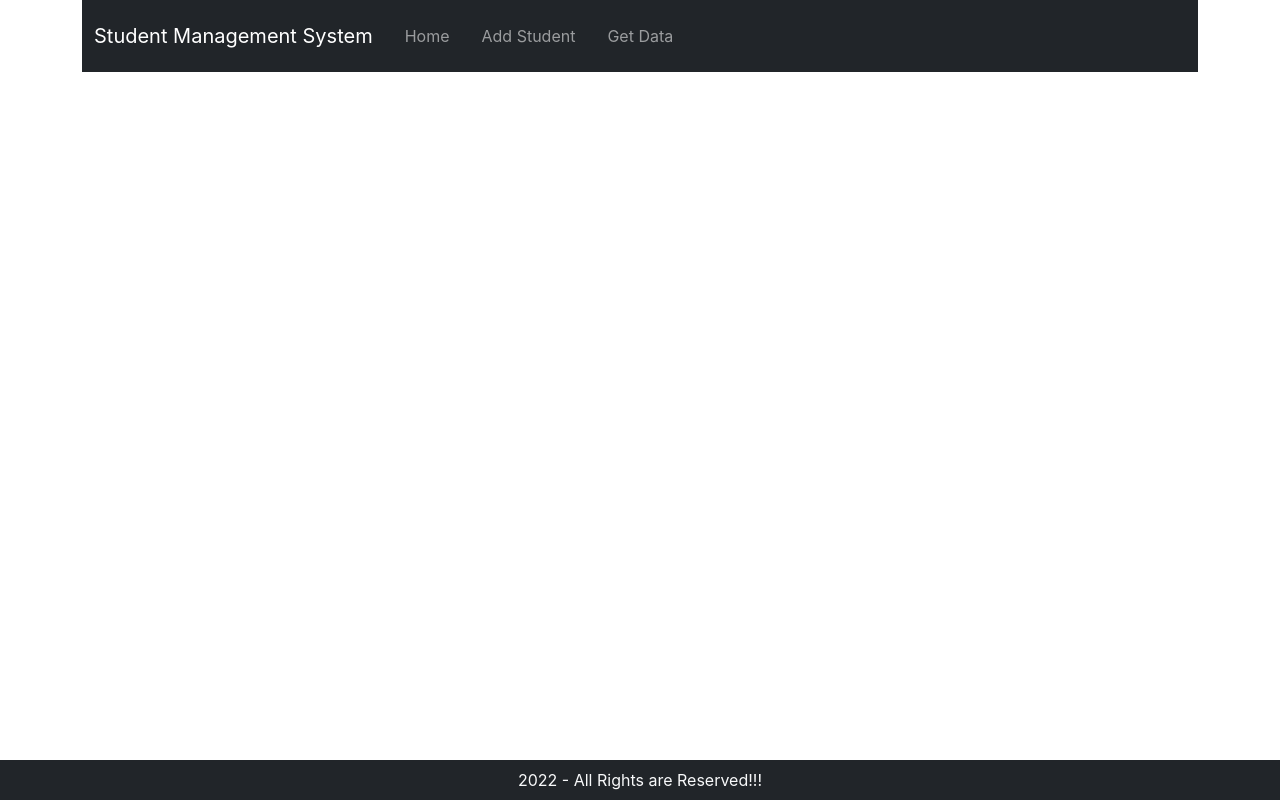
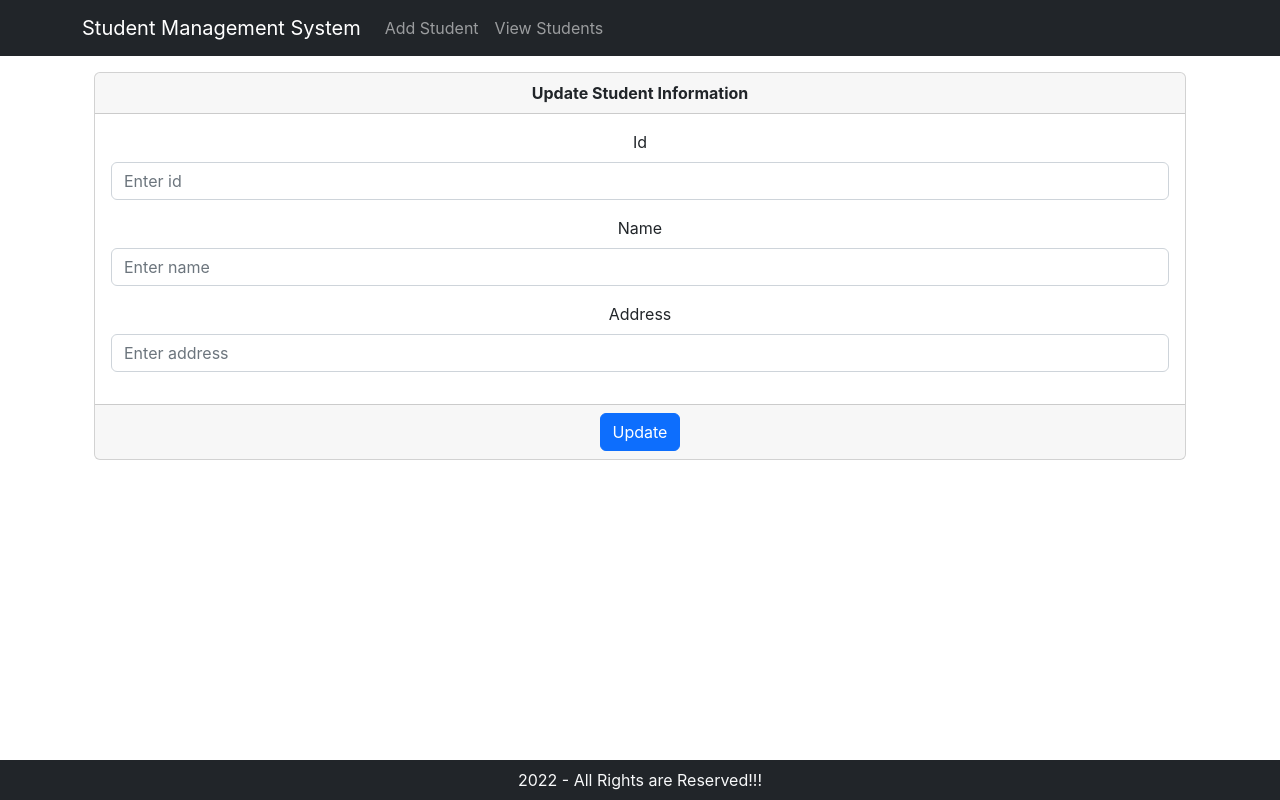
Before and after one commit to bhoomildayani182/-StudentMgntSystemWithMySQL_Remote_Frontend, a React (Create React App) app: page /student/1 in a window 1280 px wide. Built offline with nearby package versions, Linux system fonts and the light colour scheme; no server answers.

Commit message:
Added Alert Toast

```diff
--- a/src/App.js
+++ b/src/App.js
@@ -1,31 +1,46 @@
-import './App.css';
-import Navigationbar from './Component/Navigationbar';
-import Addstudent from './Component/Student';
-import Getdata from './Component/Getdata';
-import { Container } from 'react-bootstrap';
-import ReactDOM from 'react-dom/client';
-import Footer from "./Component/Footer";
-import {BrowserRouter as Router, Routes, Route} from 'react-router-dom'
-import {BrowserRouter} from 'react-router-dom'
-
-
+import "./App.css";
+import Student from "./components/Student";
+import StudentList from "./components/StudentList";
+import NavigationBar from "./components/NavigationBar";
+import Footer from "./components/Footer";
+import Container from "react-bootstrap/Container";
+import { BrowserRouter as Router, Routes, Route } from "react-router-dom";
+import MyAlert from "./components/MyAlert";
+import { useState } from "react";
 
 function App() {
+  const [alert, setAlert] = useState(null);
+
+  let showAlert = (type, message) => {
+    setAlert({
+      type: type,
+      message: message,
+    });
+    setTimeout(() => {
+      setAlert(null);
+    }, 3000);
+  };
+
   return (
     <div className="App">
-      <Container>
-      <BrowserRouter>
-      <Navigationbar />
-        <Routes>
-          <Route path='/adddata' element={<Addstudent />} />
-        </Routes>
-        <Routes>
-          <Route path='/getdata' element={<Getdata />} />
-        </Routes>
-
-      </BrowserRouter>
-      <Footer />
-      </Container>
+      <Router>
+        <NavigationBar />
+        <MyAlert alert={alert} />
+        <Container>
+          <Routes>
+            <Route path="student" element={<Student showAlert={showAlert} />} />
+            <Route
+              path="student/:studentId"
+              element={<Student showAlert={showAlert} />}
+            />
+            <Route
+              path="listStudents"
+              element={<StudentList showAlert={showAlert} />}
+            />
+          </Routes>
+        </Container>
+        <Footer />
+      </Router>
     </div>
   );
 }
--- a/src/Component/Navigationbar.js
+++ /dev/null
@@ -1,28 +0,0 @@
-import React from 'react'
-import Container from 'react-bootstrap/Container';
-import Nav from 'react-bootstrap/Nav';
-import Navbar from 'react-bootstrap/Navbar';
-import NavDropdown from 'react-bootstrap/NavDropdown';
-import { Link } from "react-router-dom";
-
-
-const Navigationbar = () => {
-  return (
-    <Navbar bg="dark" expand="lg" variant="dark">
-      <Container>
-        <Navbar.Brand href="#home">Student Management System</Navbar.Brand>
-        <Navbar.Toggle aria-controls="basic-navbar-nav" />
-        <Navbar.Collapse id="basic-navbar-nav">
-          <Nav className="me-auto">
-            <Nav.Link><Link to ="/" className="nav-link">Home</Link></Nav.Link>
-            <Nav.Link><Link to ="/adddata" className="nav-link">Add Student</Link></Nav.Link>
-            <Nav.Link><Link to ="/getdata" className="nav-link">Get Data</Link></Nav.Link>
-
-          </Nav>
-        </Navbar.Collapse>
-      </Container>
-    </Navbar>
-  )
-}
-
-export default Navigationbar
--- /dev/null
+++ b/src/components/NavigationBar.js
@@ -0,0 +1,24 @@
+import React from 'react';
+import Container from 'react-bootstrap/Container';
+import Nav from 'react-bootstrap/Nav';
+import Navbar from 'react-bootstrap/Navbar';
+import {Link} from 'react-router-dom'
+
+export default function NavigationBar() {
+  return (
+    <div>
+      <Navbar collapseOnSelect expand="lg" bg="dark" variant="dark">
+      <Container>
+        <Link to="/" className='navbar-brand'>Student Management System</Link>
+        <Navbar.Toggle aria-controls="responsive-navbar-nav" />
+        <Navbar.Collapse id="responsive-navbar-nav">
+          <Nav className="me-auto">
+            <Link to="/student" className="nav-link">Add Student</Link>
+            <Link to="/listStudents" className="nav-link">View Students</Link>
+          </Nav>
+        </Navbar.Collapse>
+      </Container>
+    </Navbar>
+    </div>
+  )
+}
--- a/src/Component/Student.js
+++ b/src/components/Student.js
@@ -8,8 +8,10 @@ export default function Student(props) {
   const [id, setId] = useState(null);
   const [name, setName] = useState(null);
   const [address, setAddress] = useState(null);
+
   const { studentId } = useParams(); // Get the Path Parameter from the URL
   const navigate = useNavigate();
+
   useEffect(() => {
     if (studentId) {
       axios
@@ -30,6 +32,7 @@ export default function Student(props) {
     name: name,
     address: address,
   };
+
   let textChanged = (event) => {
     if (event.target.name === "id") {
       setId(event.target.value);
@@ -39,6 +42,7 @@ export default function Student(props) {
       setAddress(event.target.value);
     }
   };
+
   let saveStudent = (event) => {
     event.preventDefault();
 
@@ -61,6 +65,7 @@ export default function Student(props) {
       }
     });
   };
+
   return (
     <div className="my-3">
       <Container>
--- a/src/Component/Getdata.js
+++ b/src/components/StudentList.js
@@ -25,11 +25,9 @@ export default function StudentList(props) {
       if (response.data !== null){
         props.showAlert("success", "Record deleted successfully")
         setStudents(students.filter(student=>student.id!==studentId));
-
       }
     })
   }
-
 
   return (
     <div className="my-3">
@@ -58,18 +56,13 @@ export default function StudentList(props) {
                   <td>{student.id}</td>
                   <td>{student.name}</td>
                   <td>{student.address}</td>
-
                   <td>
-
-                  <Button size="sm" variant="outline-danger" onClick={deleteStudent.bind(this,student.id)}><FontAwesomeIcon icon={faTrash}> Delete </FontAwesomeIcon></Button>
+                    <ButtonGroup>
+                      <Link to={"/student/"+student.id}><Button size="sm" variant="outline-primary"><FontAwesomeIcon icon={faEdit}> Edit </FontAwesomeIcon></Button></Link>{ ' '}
+                      <Button size="sm" variant="outline-danger" onClick={deleteStudent.bind(this,student.id)}><FontAwesomeIcon icon={faTrash}> Delete </FontAwesomeIcon></Button>
                       {/* <Button size="sm" variant="outline-danger" onClick={()=>deleteStudent(student.id)}><FontAwesomeIcon icon={faTrash}> Delete </FontAwesomeIcon></Button> */}
-
-                    <ButtonGroup>
-                    <Link to={"/student/"+student.id}><Button size="sm" variant="outline-primary"><FontAwesomeIcon icon={faEdit}> Edit </FontAwesomeIcon></Button></Link>{ ' '}
-                      <Button size="sm" variant="outline-danger"><FontAwesomeIcon icon={faTrash}> Delete </FontAwesomeIcon></Button>
                     </ButtonGroup>
                   </td>
-
                 </tr>
                 )
               )}
```
Also changed, not shown: src/components/Footer.js (line endings or trailing spaces), src/components/MyAlert.js (line endings or trailing spaces).
